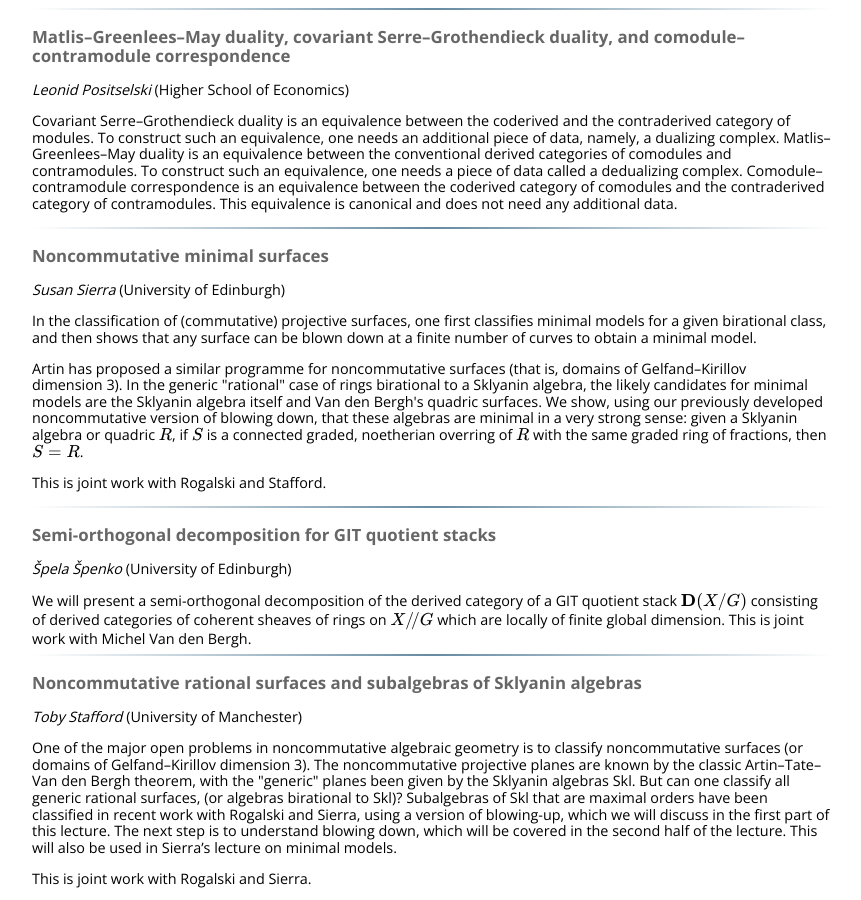
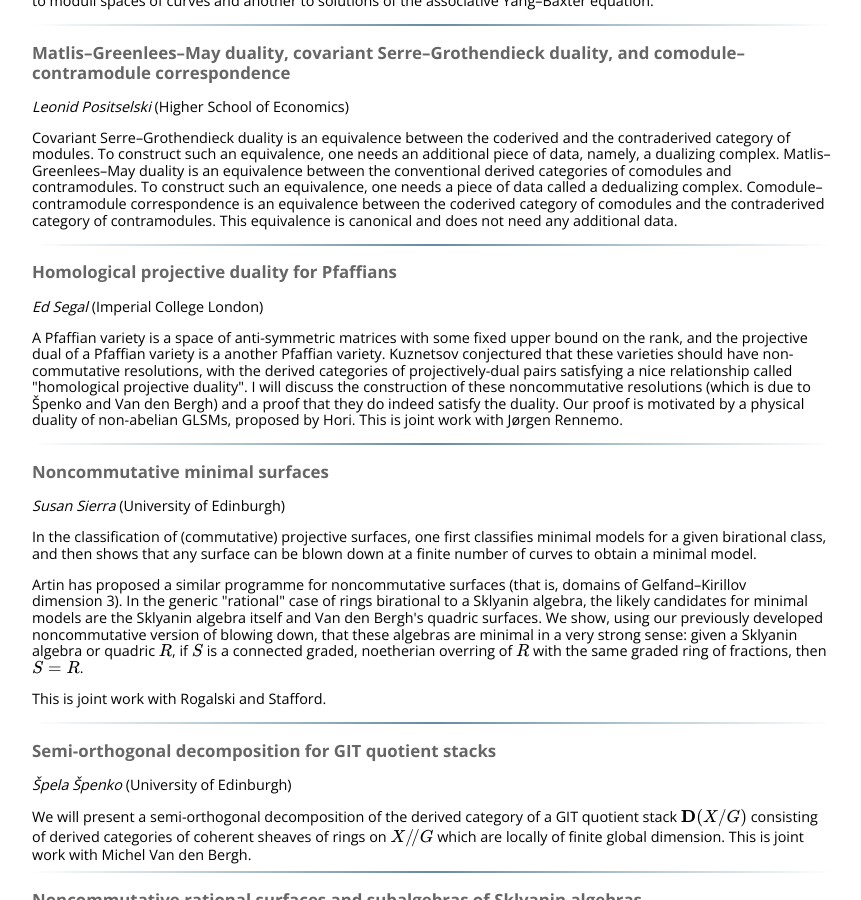
Before and after one commit to ncag-info/antwerp-2016, a Jekyll site: the page built from abstracts.html, in a window 1280 px wide and 900 px high, scrolled down 1235 px. Shown: the whole window, without its empty margins (208-1069 px from the left). Built offline with Jekyll 4.4.1, drawn with Linux system fonts in a browser that asks for light colours; nearby versions of some CDN libraries; library files that are not in the unit come from our copies; formulas are drawn with MathJax 3; some of the changed text lies outside the part shown.

Commit message:
Forgot Segal's talk

```diff
--- a/_data/talks.yml
+++ b/_data/talks.yml
@@ -36,6 +36,12 @@ positselski:
   abstract: >
     <p>Covariant Serre&ndash;Grothendieck duality is an equivalence between the coderived and the contraderived category of modules.  To construct such an equivalence, one needs an additional piece of data, namely, a dualizing complex.  Matlis&ndash;Greenlees&ndash;May duality is an equivalence between the conventional derived categories of comodules and contramodules. To construct such an equivalence, one needs a piece of data called a dedualizing complex.  Comodule&ndash;contramodule correspondence is an equivalence between the coderived category of comodules and the contraderived category of contramodules.  This equivalence is canonical and does not need any additional data.
 
+
+segal:
+  title: Homological projective duality for Pfaffians
+  speaker: segal
+  abstract: >
+    <p>A Pfaffian variety is a space of anti-symmetric matrices with some fixed upper bound on the rank, and the projective dual of a Pfaffian variety is a another Pfaffian variety. Kuznetsov conjectured that these varieties should have non-commutative resolutions, with the derived categories of projectively-dual pairs satisfying a nice relationship called "homological projective duality". I will discuss the construction of these noncommutative resolutions (which is due to Špenko and Van den Bergh) and a proof that they do indeed satisfy the duality. Our proof is motivated by a physical duality of non-abelian GLSMs, proposed by Hori. This is joint work with Jørgen Rennemo.
 
 sierra:
   title: Noncommutative minimal surfaces
```
